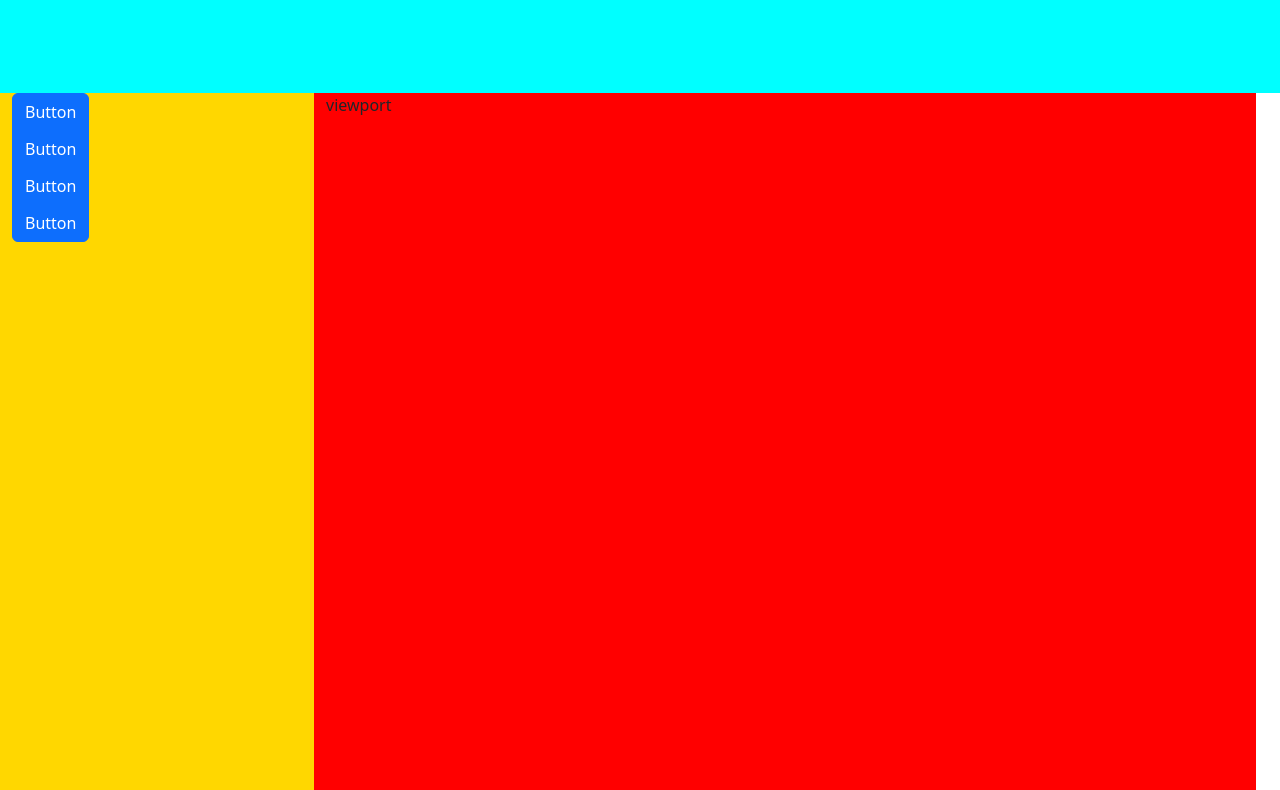
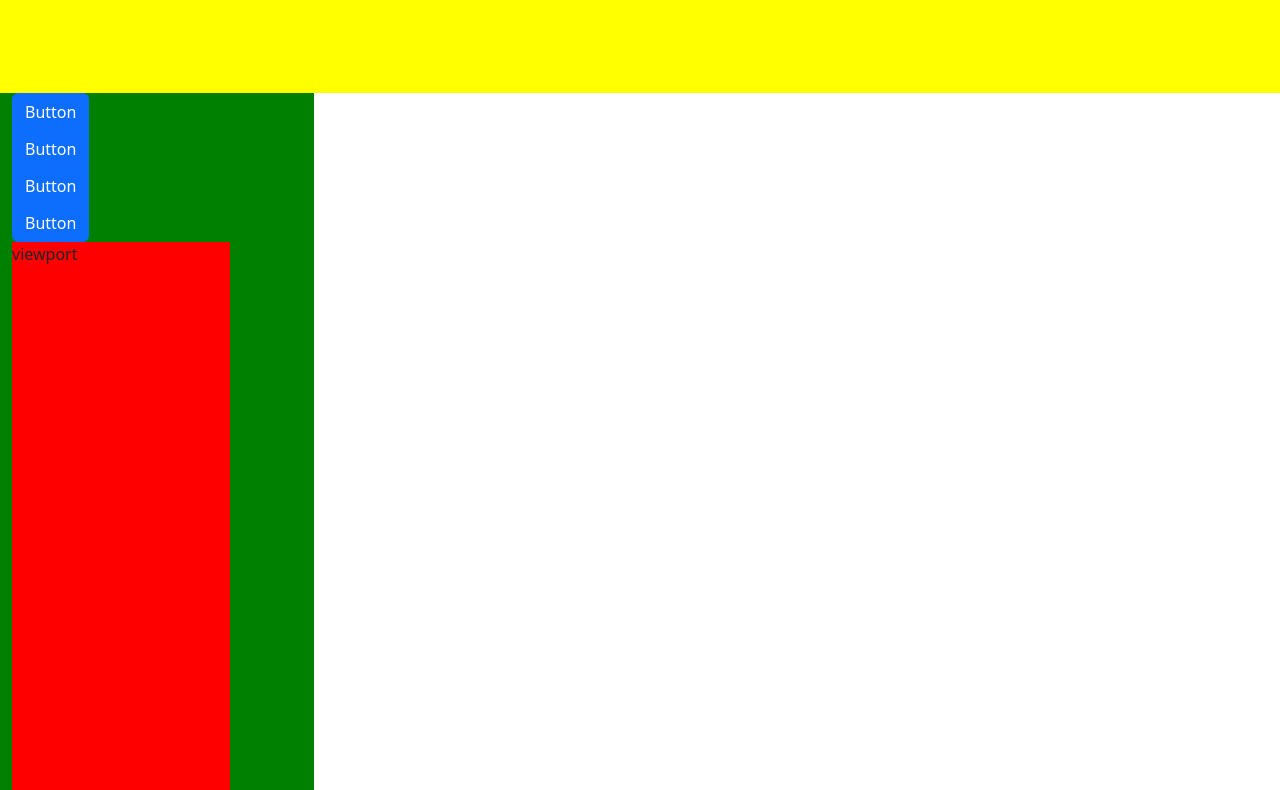
Before and after one commit to javiervalencia1059-netizen/Interface1, a plain HTML site: page index.html in a window 1280 px wide. Shown: the part 113-903 px from the top of the page. Drawn offline with nearby package versions, Linux system fonts and the light colour scheme.

Commit message:
actualizacion de interfaz

```diff
--- a/index.html
+++ b/index.html
@@ -7,12 +7,12 @@
     <link href="https://cdn.jsdelivr.net/npm/bootstrap@5.3.9/dist/css/bootstrap.min.css" rel="stylesheet" integrity="sha384-yEPZ7jP9S0QKiUQ0m3jjsO4ProIW7wvR9gXkI7JOGa2XVsw53Yke2bsdkBbjmmiX" crossorigin="anonymous">
     <style>
       .Caja1 {
-      background-color: aqua;
+      background-color: yellow;
       height: 150px;
     }
 
     .Caja2 {
-      background-color: gold;
+      background-color: green;
       height: 900px;
     }
 
@@ -77,7 +77,6 @@
          <button type="button" class="btn btn-primary">Button</button>
          <button type="button" class="btn btn-primary">Button</button>
            <button type="button" class="btn btn-primary">Button</button>
-</div>
         </div>
 
       <div class="col-9 col-sm-9 col-md-9 col-lg-9 col-xl- col-xxl-9 Color Caja3">
```
